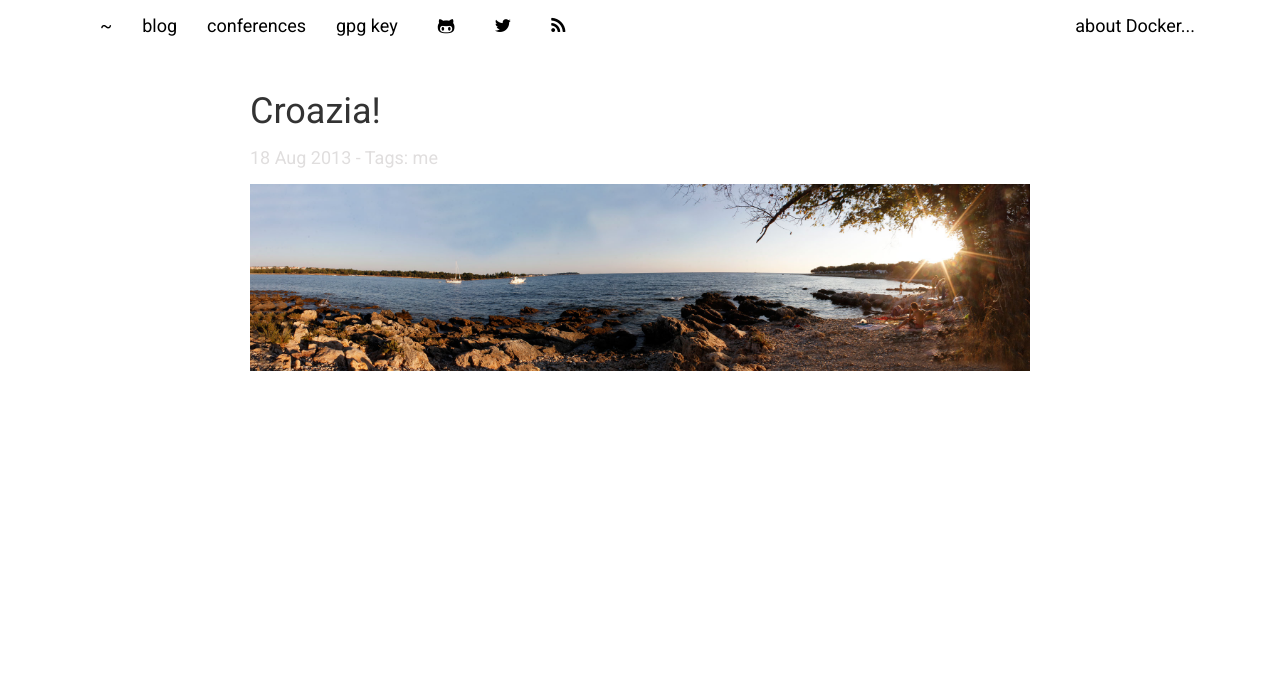
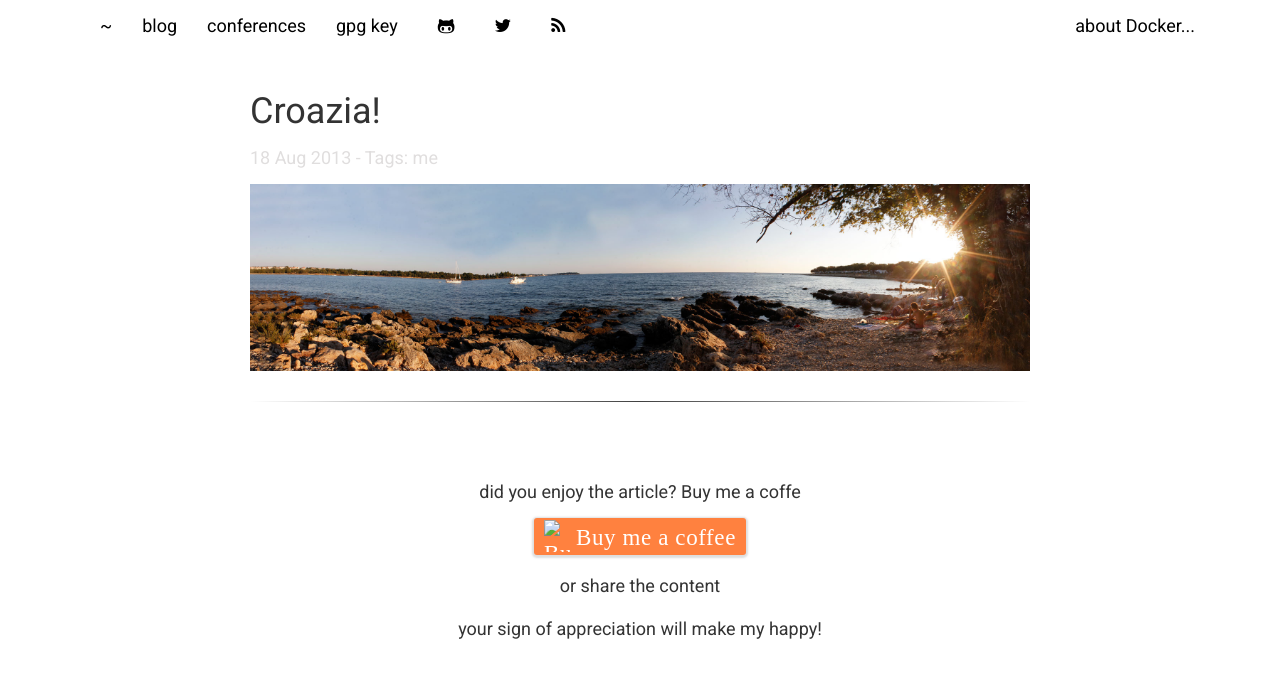
Before and after one commit to gianarb/gianarb.github.com, a Jekyll site: the page built from _posts/2013-08-18-croazia.markdown, in a window 1280 px wide. Shown: the top 678 px of the page. Built offline with Jekyll 4.4.1, drawn with Linux system fonts in a browser that asks for light colours; nearby versions of some CDN libraries; comment, search, counter and statistics services are not loaded.

Commit message:
add buy me a coffe
Signed-off-by: Gianluca Arbezzano <gianarb92@gmail.com>

```diff
--- a/_layouts/post.html
+++ b/_layouts/post.html
@@ -21,9 +21,61 @@
       </div>
     </div>
 
+    <hr>
+
+    <div class="row">
+      <div class="col-md-12" style="text-align:center;margin-top:3em">
+          <p>did you enjoy the article? Buy me a coffe</p>
+      </div>
+    </div>
+
+    <div class="row">
+      <div class="col-md-12" style="text-align:center">
+    <style>.bmc-button img{width: 27px !important;margin-bottom: 1px
+    !important;box-shadow: none !important;border: none
+    !important;vertical-align: middle !important;}.bmc-button{line-height: 36px
+    !important;height:37px !important;text-decoration: none
+    !important;display:inline-flex !important;color:#FFFFFF
+    !important;background-color:#FF813F !important;border-radius: 3px
+    !important;border: 1px solid transparent !important;padding: 1px 9px
+    !important;font-size: 23px !important;letter-spacing:0.6px
+    !important;;box-shadow: 0px 1px 2px rgba(190, 190, 190, 0.5)
+    !important;-webkit-box-shadow: 0px 1px 2px 2px rgba(190, 190, 190, 0.5)
+    !important;margin: 0 auto !important;font-family:'Cookie', cursive
+    !important;-webkit-box-sizing: border-box !important;box-sizing: border-box
+    !important;-o-transition: 0.3s all linear !important;-webkit-transition:
+    0.3s all linear !important;-moz-transition: 0.3s all linear
+    !important;-ms-transition: 0.3s all linear !important;transition: 0.3s all
+    linear !important;}.bmc-button:hover, .bmc-button:active, .bmc-button:focus
+    {-webkit-box-shadow: 0px 1px 2px 2px rgba(190, 190, 190, 0.5)
+    !important;text-decoration: none !important;box-shadow: 0px 1px 2px 2px
+    rgba(190, 190, 190, 0.5) !important;opacity: 0.85 !important;color:#FFFFFF
+    !important;}</style><link
+             href="https://fonts.googleapis.com/css?family=Cookie"
+             rel="stylesheet"><a class="bmc-button" target="_blank"
+                                                    href="https://www.buymeacoffee.com/gianarb"><img
+                                                    src="https://www.buymeacoffee.com/assets/img/BMC-btn-logo.svg"
+                                                    alt="Buy me a coffee"><span
+                                                    style="margin-left:5px">Buy
+                                                    me a coffee</span></a>
+      </div>
+    </div>
+
+    <div class="row">
+      <div class="col-md-12" style="text-align:center">
+          <p>or share the content</p>
+      </div>
+    </div>
+
     <div class="row">
       <div class="col-md-12" style="text-align:center">
         <div class="addthis_sharing_toolbox"></div>
+      </div>
+    </div>
+
+    <div class="row">
+      <div class="col-md-12" style="text-align:center">
+          <p>your sign of appreciation will make my happy!</p>
       </div>
     </div>
 
```
